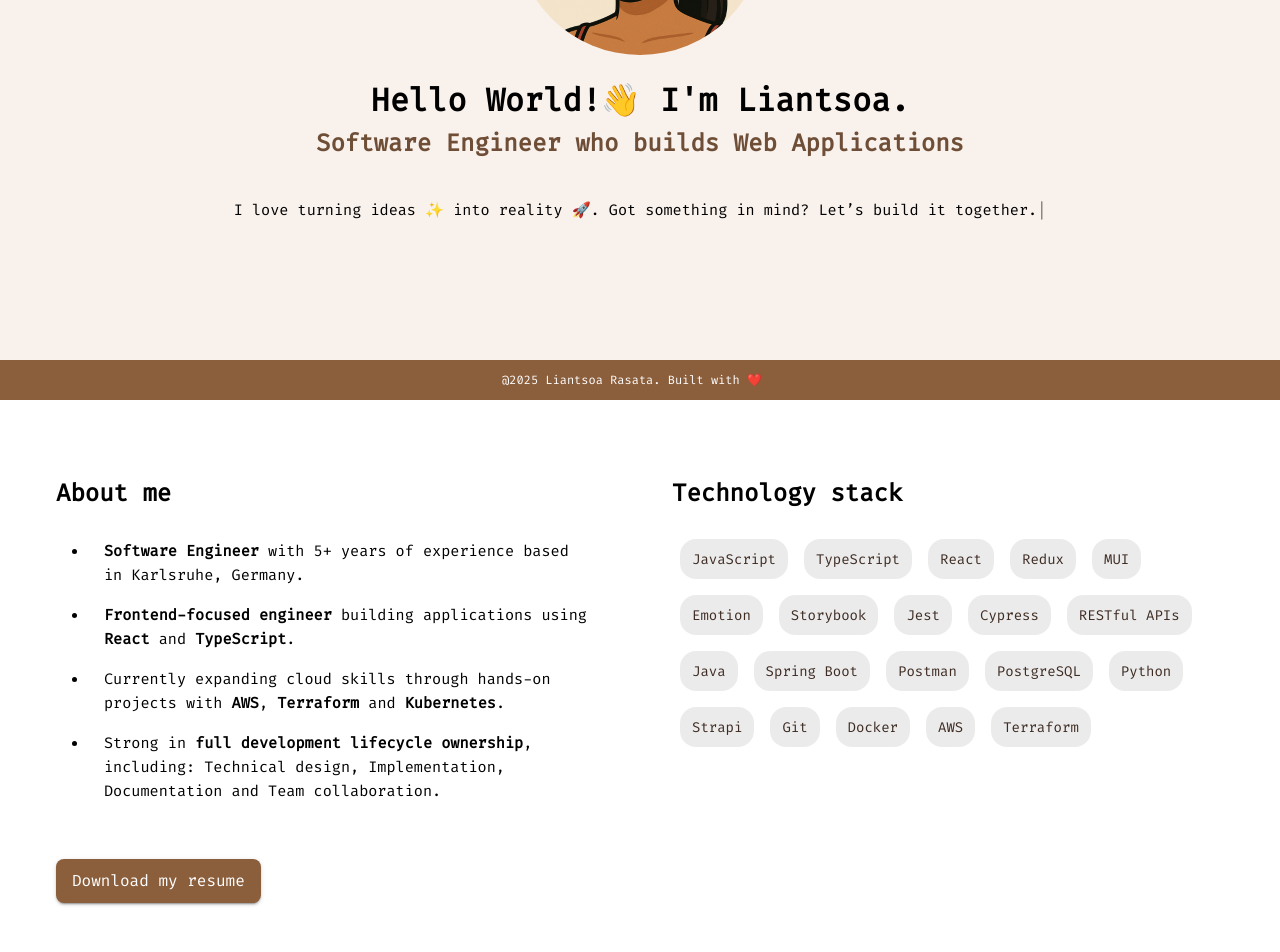
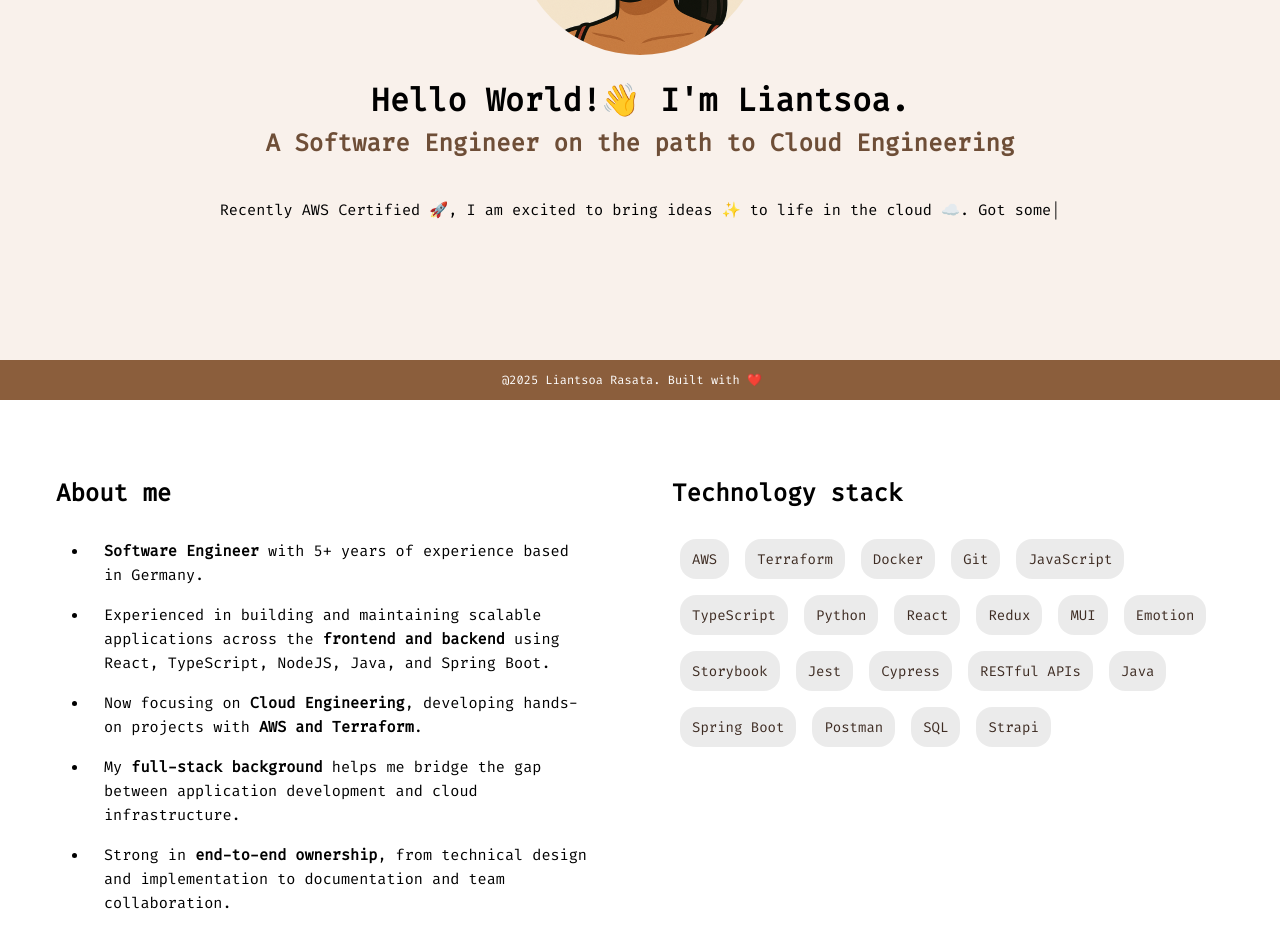
Before and after one commit to lrasata/lrasata-website, a React (Vite) app: page / in a window 1280 px wide. Shown: the part 400-1352 px from the top of the page. Built offline with nearby package versions, Linux system fonts and the light colour scheme.

Commit message:
feat: update for transitioning to cloud engineer

```diff
--- a/src/App.jsx
+++ b/src/App.jsx
@@ -19,7 +19,6 @@ function App() {
       <DrawerAppBar />
       <HeroBanner />
       <AboutMe />
-
       <Values />
       <Projects />
       <ContactMe />
--- a/src/components/AboutMe.jsx
+++ b/src/components/AboutMe.jsx
@@ -14,8 +14,13 @@ import { motion } from "framer-motion";
 import { useInView } from "react-intersection-observer";
 
 const CORE_COMPETENCIES = [
+  "AWS",
+  "Terraform",
+  "Docker",
+  "Git",
   "JavaScript",
   "TypeScript",
+  "Python",
   "React",
   "Redux",
   "MUI",
@@ -27,13 +32,8 @@ const CORE_COMPETENCIES = [
   "Java",
   "Spring Boot",
   "Postman",
-  "PostgreSQL",
-  "Python",
+  "SQL",
   "Strapi",
-  "Git",
-  "Docker",
-  "AWS",
-  "Terraform"
 ];
 
 const motionContainer = {
@@ -74,29 +74,33 @@ const AboutMe = () => {
               <ListItem sx={{ display: "list-item" }}>
                 <Typography variant="body1" component="span" gutterBottom>
                   <strong>Software Engineer</strong> with 5+ years of experience
-                  based in Karlsruhe, Germany.
+                  based in Germany.
                 </Typography>
               </ListItem>
               <ListItem sx={{ display: "list-item" }}>
                 <Typography variant="body1" component="span" gutterBottom>
-                  <strong>Frontend-focused engineer</strong> building
-                  applications using <strong>React</strong> and{" "}
-                  <strong>TypeScript</strong>.
+                  Experienced in building and maintaining scalable applications
+                  across the <strong>frontend and backend</strong> using React,
+                  TypeScript, NodeJS, Java, and Spring Boot.
                 </Typography>
               </ListItem>
               <ListItem sx={{ display: "list-item" }}>
                 <Typography variant="body1" component="span" gutterBottom>
-                  Currently expanding cloud skills through hands-on projects
-                  with <strong>AWS</strong>, <strong>Terraform</strong> and{" "}
-                  <strong>Kubernetes</strong>.
+                  Now focusing on <strong>Cloud Engineering</strong>, developing
+                  hands-on projects with <strong>AWS and Terraform</strong>.
                 </Typography>
               </ListItem>
               <ListItem sx={{ display: "list-item" }}>
                 <Typography variant="body1" component="span" gutterBottom>
-                  Strong in{" "}
-                  <strong>full development lifecycle ownership</strong>,
-                  including: Technical design, Implementation, Documentation and
-                  Team collaboration.
+                  My <strong>full-stack background</strong> helps me bridge the
+                  gap between application development and cloud infrastructure.
+                </Typography>
+              </ListItem>
+              <ListItem sx={{ display: "list-item" }}>
+                <Typography variant="body1" component="span" gutterBottom>
+                  Strong in <strong>end-to-end ownership</strong>, from
+                  technical design and implementation to documentation and team
+                  collaboration.
                 </Typography>
               </ListItem>
             </List>
--- a/src/components/ExperimentSection.jsx
+++ b/src/components/ExperimentSection.jsx
@@ -6,17 +6,36 @@ import {
   CardContent,
   CardMedia,
   Grid,
+  Tooltip,
   Typography,
 } from "@mui/material";
 import PropTypes from "prop-types";
 import TechChip from "./TechChip.jsx";
+import GitHubIcon from "@mui/icons-material/GitHub";
+import IconButton from "@mui/material/IconButton";
 
-const ExperimentSection = ({ title, projectItems }) => {
+const ExperimentSection = ({ title, description, projectItems }) => {
   return (
     <>
-      <Typography variant="h2" gutterBottom my={5} sx={{ textAlign: "center" }}>
-        {title}
-      </Typography>
+      <Box justifyItems="center">
+        <Typography variant="h2" gutterBottom my={5}>
+          {title}
+        </Typography>
+        <Typography variant="body1" my={3}>
+          {description}{" "}
+          <Tooltip title="Github account">
+            <IconButton
+              aria-label="github-account"
+              href="https://github.com/lrasata"
+              target="_blank"
+              color="primary"
+            >
+              <GitHubIcon fontSize="large" />
+            </IconButton>
+          </Tooltip>
+        </Typography>
+      </Box>
+
       <Grid container spacing={2} display={"flex"} mb={5}>
         {projectItems.map((item, index) => (
           <Grid size={{ xs: 12, sm: 6, md: 3 }} key={`${item.title}-${index}`}>
@@ -70,6 +89,7 @@ const ExperimentSection = ({ title, projectItems }) => {
 
 ExperimentSection.propTypes = {
   title: PropTypes.string,
+  description: PropTypes.string,
   projectItems: PropTypes.arrayOf(
     PropTypes.shape({
       logo: PropTypes.string,
--- a/src/components/HeroBanner.jsx
+++ b/src/components/HeroBanner.jsx
@@ -61,11 +61,11 @@ const HeroBanner = () => {
           color="text.secondary"
           mb={5}
         >
-          Software Engineer who builds Web Applications
+          A Software Engineer on the path to Cloud Engineering
         </Typography>
 
         <TypingText
-          text="I love turning ideas ✨ into reality 🚀. Got something in mind? Let’s build it together."
+          text="Recently AWS Certified 🚀, I am excited to bring ideas ✨ to life in the cloud ☁️. Got something in mind? Let’s build it together."
           variant="body1"
           speed={70}
         />
--- a/src/components/Projects.jsx
+++ b/src/components/Projects.jsx
@@ -15,7 +15,8 @@ const WORK = [
       {
         logo: orionhealthLogo,
         ariaLabel: "orion health",
-        title: "Apr 2022 - Feb 2025 | Auckland, New Zealand",
+        title:
+          "Software Engineer | Apr 2022 - Feb 2025 | Auckland, New Zealand",
         description:
           "I helped design and develop the Digital Front Door, a user-centric web app that improved healthcare accessibility. My primary focus was building and maintaining a robust library of reusable UI components, accelerating development and ensuring consistency. Beyond frontend, I enhanced our Strapi-based backend, built Python CLI tools to streamline data migration, and implemented an end-to-end analytics solution with Prometheus and Grafana to drive data-informed decisions.",
         link: "https://orionhealth.com/global/digital-front-door/#",
@@ -40,7 +41,7 @@ const WORK = [
       {
         logo: obsLogo,
         ariaLabel: "orange business services",
-        title: "Sept 2016 - Sept 2019 | Rennes, France",
+        title: "Full-stack developer | Sept 2016 - Sept 2019 | Rennes, France",
         description:
           "Contributed to the design and development of the Flux Vision client web portal using JHipster, combining a Spring Boot backend with an Angular frontend. The portal enabled Orange clients to securely access data analytics reports and dashboards, delivering actionable insights that supported strategic business and operational decisions.",
         link: "https://www.orange-business.com/en/solutions/data-intelligence-iot/flux-vision",
@@ -50,7 +51,9 @@ const WORK = [
     ],
   },
   {
-    title: "Experiments",
+    title: "Hands-on projects",
+    description:
+      "Some of my personal projects for gaining hands-on experience. Check out my GitHub for more details.",
     projectItems: [
       {
         logo: koaLogo,
@@ -108,6 +111,7 @@ const Projects = () => {
           <ExperimentSection
             key={`${WORK[1].title}`}
             title={WORK[1].title}
+            description={WORK[1].description}
             projectItems={WORK[1].projectItems}
           />
         </Container>
```
Also changed, not shown: 1 other file (tests, documents, lock files or other folders).
